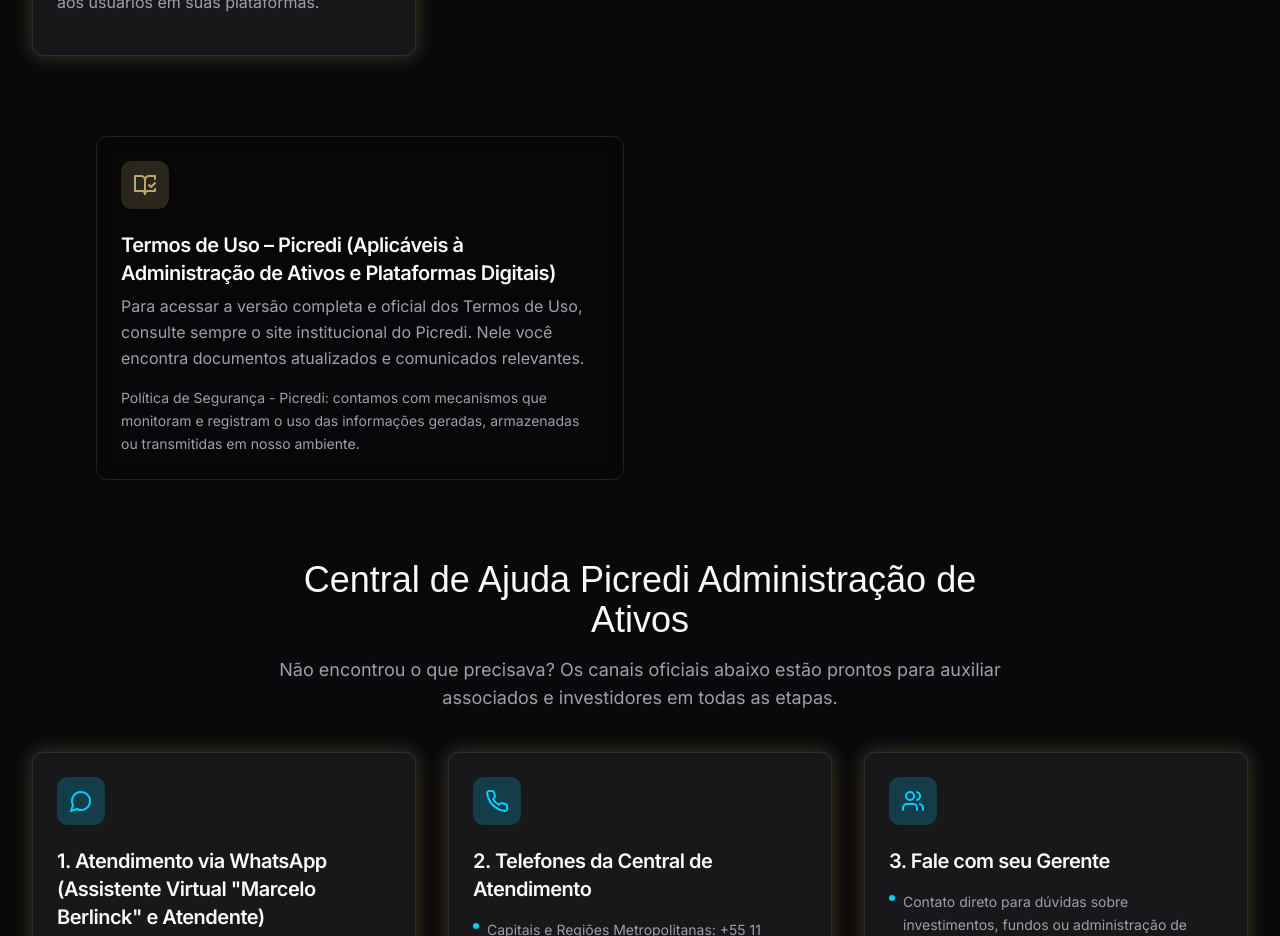
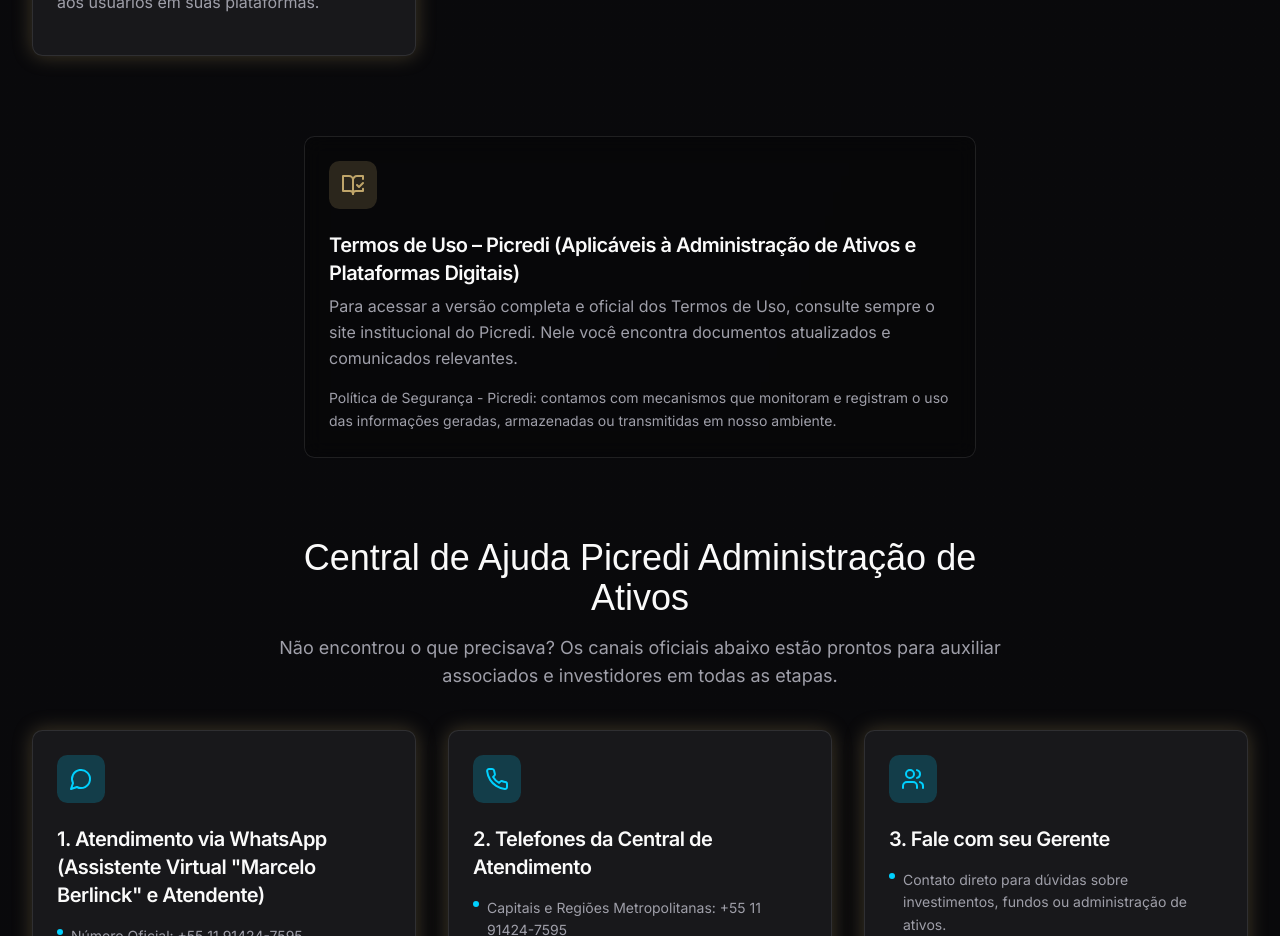
Before and after one commit to igormart21/picredi, a Next.js app: page /termos in a window 1280 px wide. Shown: the part 1680-2616 px from the top of the page. Built offline with nearby package versions, Linux system fonts and the light colour scheme; a web font is replaced by a local one.

Commit message:
Centraliza card informativo de Termos

```diff
--- a/app/termos/page.tsx
+++ b/app/termos/page.tsx
@@ -216,7 +216,7 @@
       <section className="pb-16 sm:pb-20">
         <div className="max-w-6xl mx-auto px-4 sm:px-6 lg:px-8">
           <motion.div
-            className="grid grid-cols-1 md:grid-cols-2 gap-6 sm:gap-8 place-items-center"
+            className="grid grid-cols-1 gap-6 sm:gap-8 place-items-center"
             initial={{ opacity: 0, y: 20 }}
             whileInView={{ opacity: 1, y: 0 }}
             transition={{ duration: 0.6 }}
@@ -233,7 +233,7 @@
                   transition={{ duration: 0.5, delay: index * 0.1 }}
                   viewport={{ once: true }}
                 >
-                  <Card variant="glass" className="h-full flex flex-col w-full max-w-2xl">
+                  <Card variant="glass" className="h-full flex flex-col w-full max-w-2xl mx-auto">
                     <CardHeader>
                       <div className="w-12 h-12 bg-secondary/20 rounded-lg flex items-center justify-center mb-4">
                         <IconComponent className="w-6 h-6 text-secondary" />
```
